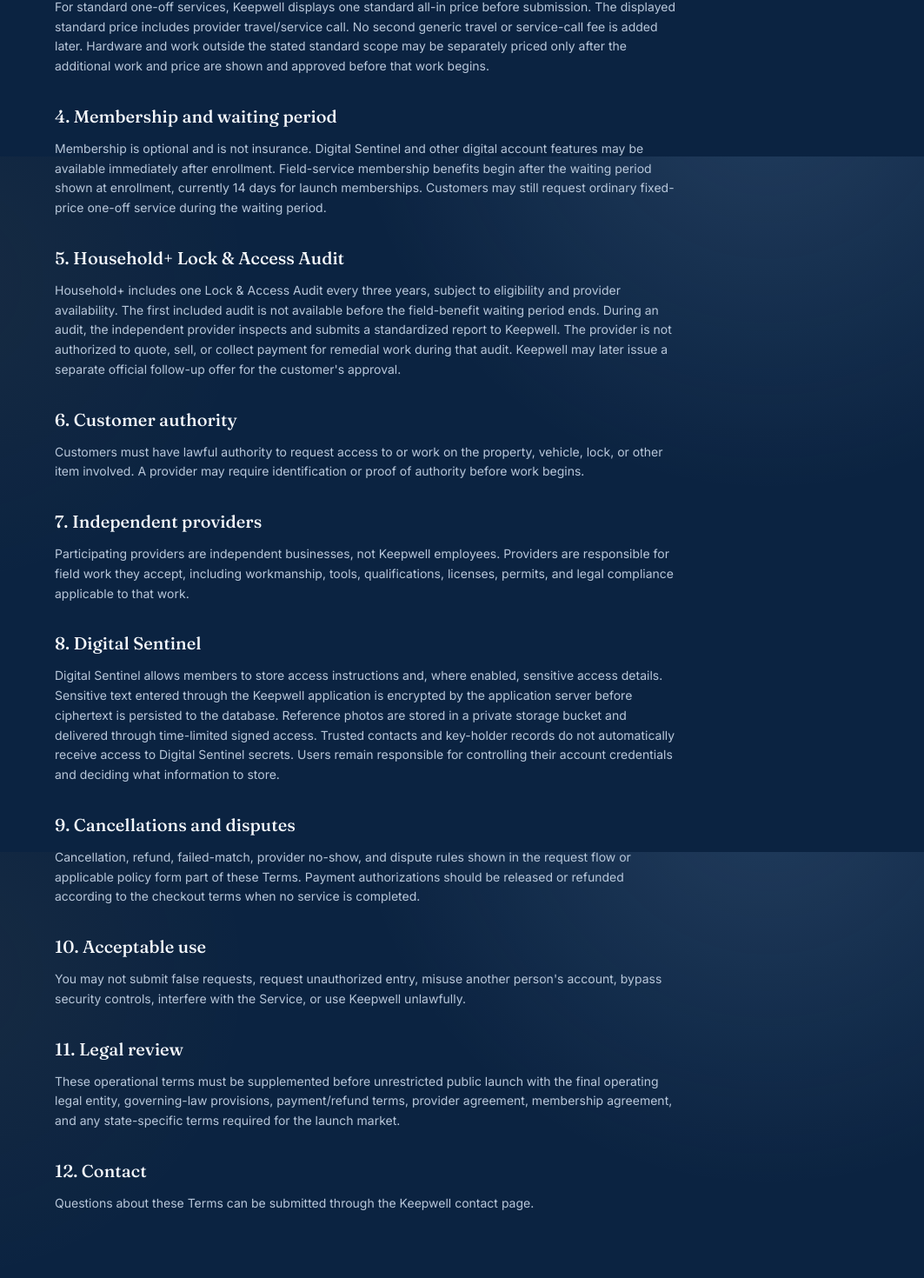
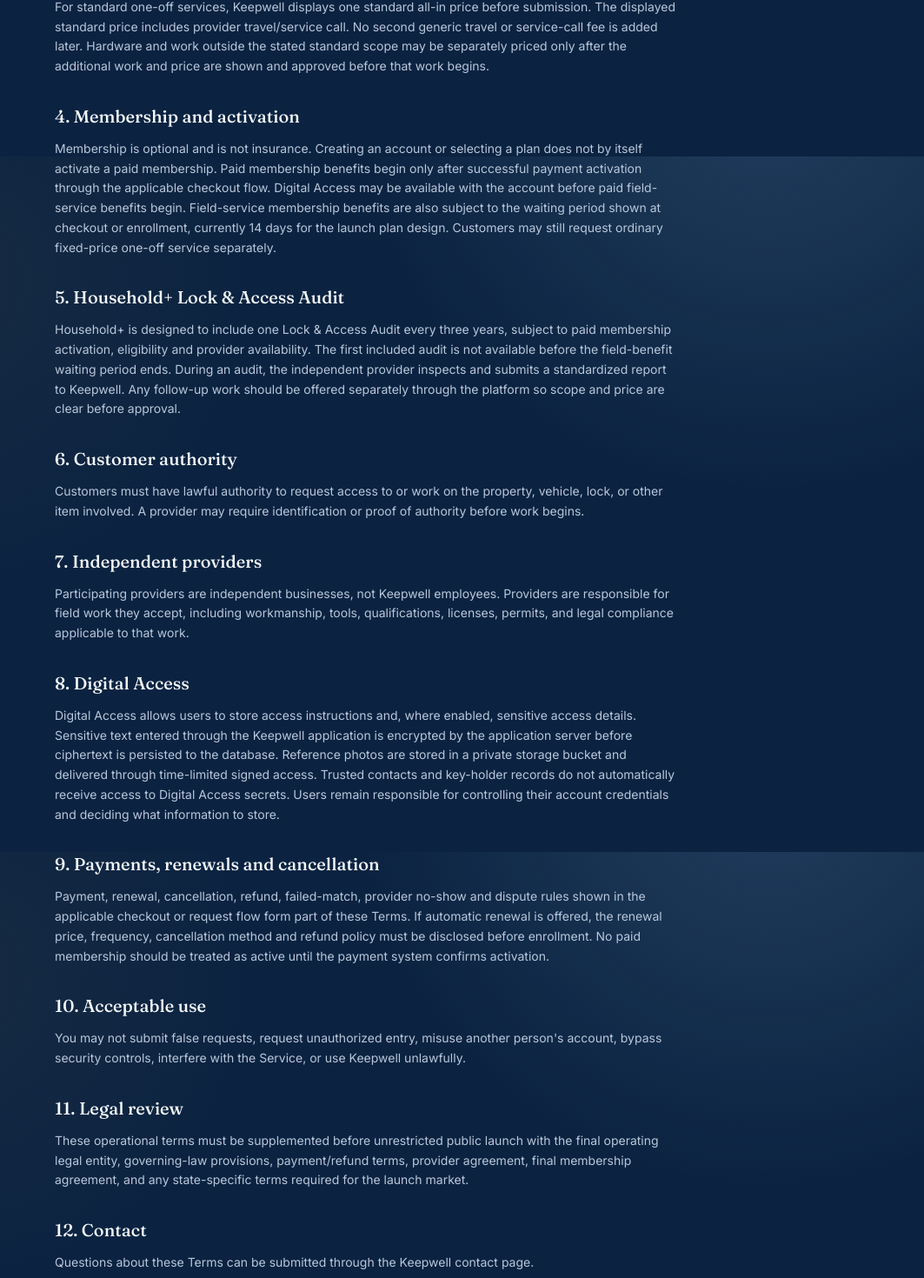
Before and after one commit to unikmo/Keepwell, a Next.js app: page /terms in a window 1280 px wide. Shown: the part 620-2090 px from the top of the page at 87% size, without its empty margins (217-1280 px from the left). Built offline with nearby package versions, Linux system fonts and the light colour scheme; no server answers.

Commit message:
Align Keepwell terms with Digital Access and pre-Stripe activation

```diff
--- a/src/app/terms/page.tsx
+++ b/src/app/terms/page.tsx
@@ -10,18 +10,18 @@ export const metadata: Metadata = {
 
 export default function TermsPage() {
   return (
-    <LegalDoc title="Terms of Service" lastUpdated="August 11, 2026">
+    <LegalDoc title="Terms of Service" lastUpdated="August 15, 2026">
       <LegalSection title="1. Keepwell platform"><p>Keepwell operates a technology platform that helps customers organize property-access information and request services from independent local providers. Keepwell does not itself perform locksmith, security-system, installation, repair, audit fieldwork, or other field work unless explicitly stated for a specific service.</p></LegalSection>
       <LegalSection title="2. Provider availability"><p>Submitting a request does not guarantee provider availability. Provider identity and arrival timing are shown only after a real provider accepts. Arrival estimates may change because of traffic, job conditions, or provider circumstances.</p></LegalSection>
       <LegalSection title="3. Pricing"><p>For standard one-off services, Keepwell displays one standard all-in price before submission. The displayed standard price includes provider travel/service call. No second generic travel or service-call fee is added later. Hardware and work outside the stated standard scope may be separately priced only after the additional work and price are shown and approved before that work begins.</p></LegalSection>
-      <LegalSection title="4. Membership and waiting period"><p>Membership is optional and is not insurance. Digital Sentinel and other digital account features may be available immediately after enrollment. Field-service membership benefits begin after the waiting period shown at enrollment, currently 14 days for launch memberships. Customers may still request ordinary fixed-price one-off service during the waiting period.</p></LegalSection>
-      <LegalSection title="5. Household+ Lock & Access Audit"><p>Household+ includes one Lock & Access Audit every three years, subject to eligibility and provider availability. The first included audit is not available before the field-benefit waiting period ends. During an audit, the independent provider inspects and submits a standardized report to Keepwell. The provider is not authorized to quote, sell, or collect payment for remedial work during that audit. Keepwell may later issue a separate official follow-up offer for the customer's approval.</p></LegalSection>
+      <LegalSection title="4. Membership and activation"><p>Membership is optional and is not insurance. Creating an account or selecting a plan does not by itself activate a paid membership. Paid membership benefits begin only after successful payment activation through the applicable checkout flow. Digital Access may be available with the account before paid field-service benefits begin. Field-service membership benefits are also subject to the waiting period shown at checkout or enrollment, currently 14 days for the launch plan design. Customers may still request ordinary fixed-price one-off service separately.</p></LegalSection>
+      <LegalSection title="5. Household+ Lock & Access Audit"><p>Household+ is designed to include one Lock & Access Audit every three years, subject to paid membership activation, eligibility and provider availability. The first included audit is not available before the field-benefit waiting period ends. During an audit, the independent provider inspects and submits a standardized report to Keepwell. Any follow-up work should be offered separately through the platform so scope and price are clear before approval.</p></LegalSection>
       <LegalSection title="6. Customer authority"><p>Customers must have lawful authority to request access to or work on the property, vehicle, lock, or other item involved. A provider may require identification or proof of authority before work begins.</p></LegalSection>
       <LegalSection title="7. Independent providers"><p>Participating providers are independent businesses, not Keepwell employees. Providers are responsible for field work they accept, including workmanship, tools, qualifications, licenses, permits, and legal compliance applicable to that work.</p></LegalSection>
-      <LegalSection title="8. Digital Sentinel"><p>Digital Sentinel allows members to store access instructions and, where enabled, sensitive access details. Sensitive text entered through the Keepwell application is encrypted by the application server before ciphertext is persisted to the database. Reference photos are stored in a private storage bucket and delivered through time-limited signed access. Trusted contacts and key-holder records do not automatically receive access to Digital Sentinel secrets. Users remain responsible for controlling their account credentials and deciding what information to store.</p></LegalSection>
-      <LegalSection title="9. Cancellations and disputes"><p>Cancellation, refund, failed-match, provider no-show, and dispute rules shown in the request flow or applicable policy form part of these Terms. Payment authorizations should be released or refunded according to the checkout terms when no service is completed.</p></LegalSection>
+      <LegalSection title="8. Digital Access"><p>Digital Access allows users to store access instructions and, where enabled, sensitive access details. Sensitive text entered through the Keepwell application is encrypted by the application server before ciphertext is persisted to the database. Reference photos are stored in a private storage bucket and delivered through time-limited signed access. Trusted contacts and key-holder records do not automatically receive access to Digital Access secrets. Users remain responsible for controlling their account credentials and deciding what information to store.</p></LegalSection>
+      <LegalSection title="9. Payments, renewals and cancellation"><p>Payment, renewal, cancellation, refund, failed-match, provider no-show and dispute rules shown in the applicable checkout or request flow form part of these Terms. If automatic renewal is offered, the renewal price, frequency, cancellation method and refund policy must be disclosed before enrollment. No paid membership should be treated as active until the payment system confirms activation.</p></LegalSection>
       <LegalSection title="10. Acceptable use"><p>You may not submit false requests, request unauthorized entry, misuse another person's account, bypass security controls, interfere with the Service, or use Keepwell unlawfully.</p></LegalSection>
-      <LegalSection title="11. Legal review"><p>These operational terms must be supplemented before unrestricted public launch with the final operating legal entity, governing-law provisions, payment/refund terms, provider agreement, membership agreement, and any state-specific terms required for the launch market.</p></LegalSection>
+      <LegalSection title="11. Legal review"><p>These operational terms must be supplemented before unrestricted public launch with the final operating legal entity, governing-law provisions, payment/refund terms, provider agreement, final membership agreement, and any state-specific terms required for the launch market.</p></LegalSection>
       <LegalSection title="12. Contact"><p>Questions about these Terms can be submitted through the Keepwell contact page.</p></LegalSection>
     </LegalDoc>
   );
```
